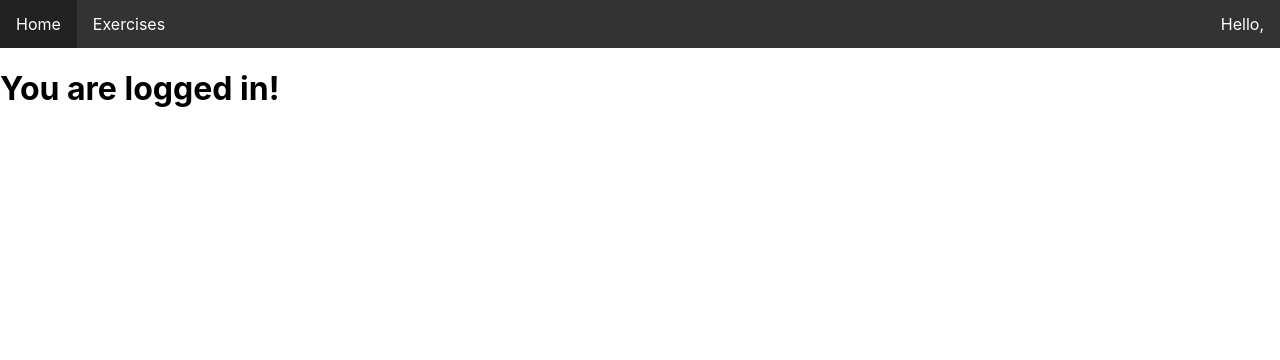
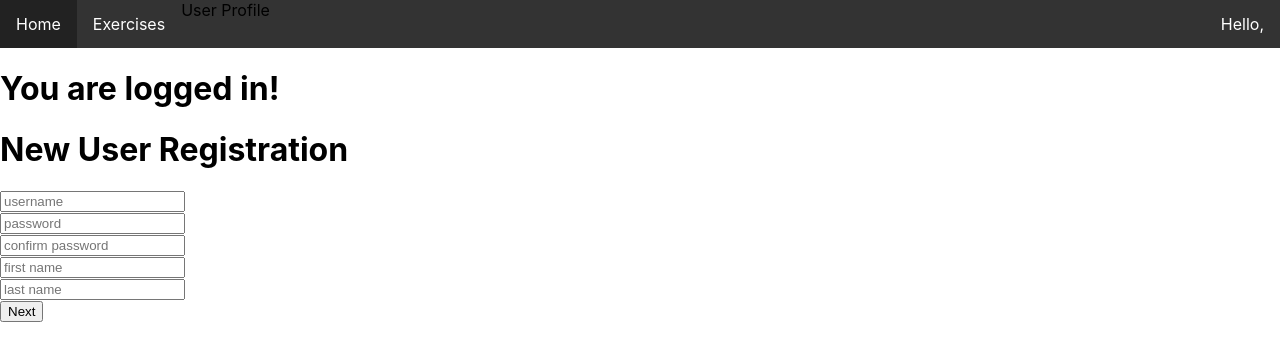
Before and after one commit to alezubi/Gym-Trainer-React-Official, a React (Create React App) app in the folder gym-trainer/: page / in a window 1280 px wide. Both pictures are taken after a click on the button "Login". Shown: the top 360 px of the page. Built offline with nearby package versions, Linux system fonts and the light colour scheme.

Commit message:
first push

```diff
--- a/gym-trainer/src/components/Navbar/Navbar.tsx
+++ b/gym-trainer/src/components/Navbar/Navbar.tsx
@@ -27,6 +27,7 @@ function AuthNavbarElements({appUser}: AuthNavbarElementProps){
     return <>
         <li><Link to="/">Home</Link></li>
         <li><Link to="/exercises">Exercises</Link></li>
+        <li>User Profile</li>
         <li className="element right">Hello, {appUser?.username}</li>
     </>
 }
--- /dev/null
+++ b/gym-trainer/src/components/profiles/users/SignUpPart1.tsx
@@ -0,0 +1,40 @@
+import { useState } from "react"
+
+
+
+export default function User(){
+    const [username, setUsername] = useState("");
+    const [password, setPassword] = useState("");
+    const [name, setName] = useState("");
+    const [age, setAge] = useState();
+    const [goal, setGoal] = useState("");
+    const [bio, setBio] = useState("");
+    const [gender, setGender] = useState("");
+
+
+
+
+
+    return (
+        <>
+        <h1> New User Registration</h1>
+        <form>
+        <input type="text" placeholder="username" name="username"/>
+        <br/>
+        <input type="password" placeholder="password" name="password"/>
+        <br/>
+        <input type="password" placeholder="confirm password" name="confirmpassword"/>
+        <br/>
+        <input type="text" placeholder="first name"  name="firstname"/>
+        <br/>
+        <input type="text" placeholder="last name"  name="lastname"/>
+
+
+        </form>
+
+        <button type="submit" id="signup">Next</button>
+
+        </>
+    )
+
+}
--- a/gym-trainer/src/pages/HomePage.tsx
+++ b/gym-trainer/src/pages/HomePage.tsx
@@ -1,3 +1,13 @@
+import SignUP1 from "../components/profiles/users/SignUpPart1";
+
+
+
 export default function HomePage(){
-    return <h1>You are logged in!</h1>
+    return (
+
+    <>
+    <h1>You are logged in!</h1>
+    <SignUP1/>
+
+    </>)
 }
```
Also changed, not shown: gym-trainer/src/components/profiles/SignUpPart2.tsx (added, +18 -0 lines), 1 other file (tests, documents, lock files or other folders).
